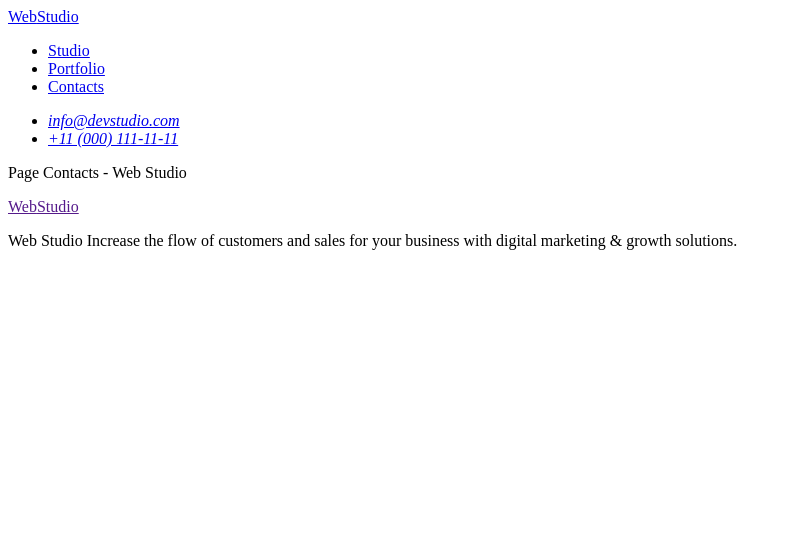
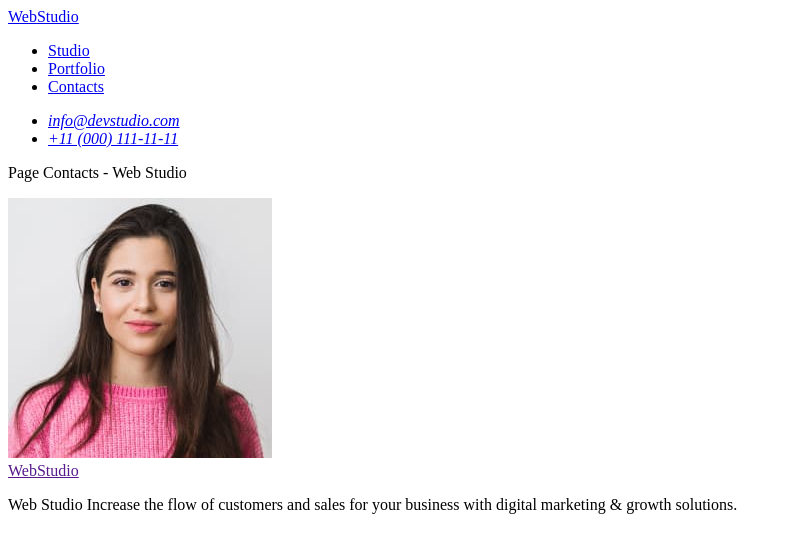
Before and after one commit to MShmatok/goit-markup-hw-01, a plain HTML site: page contacts.html in a window 1280 px wide. Shown: the whole page, without its empty margins (0-788 px from the left). Drawn offline with Linux system fonts and the light colour scheme.

Commit message:
Добавив фото в контакт

```diff
--- a/contacts.html
+++ b/contacts.html
@@ -39,6 +39,7 @@
 
     <main>
       <p>Page Contacts - Web Studio</p>
+      <img src="/images/our-team/camila-garcia.jpg" alt="" />
     </main>
 
     <!-- Підвал -->
```
